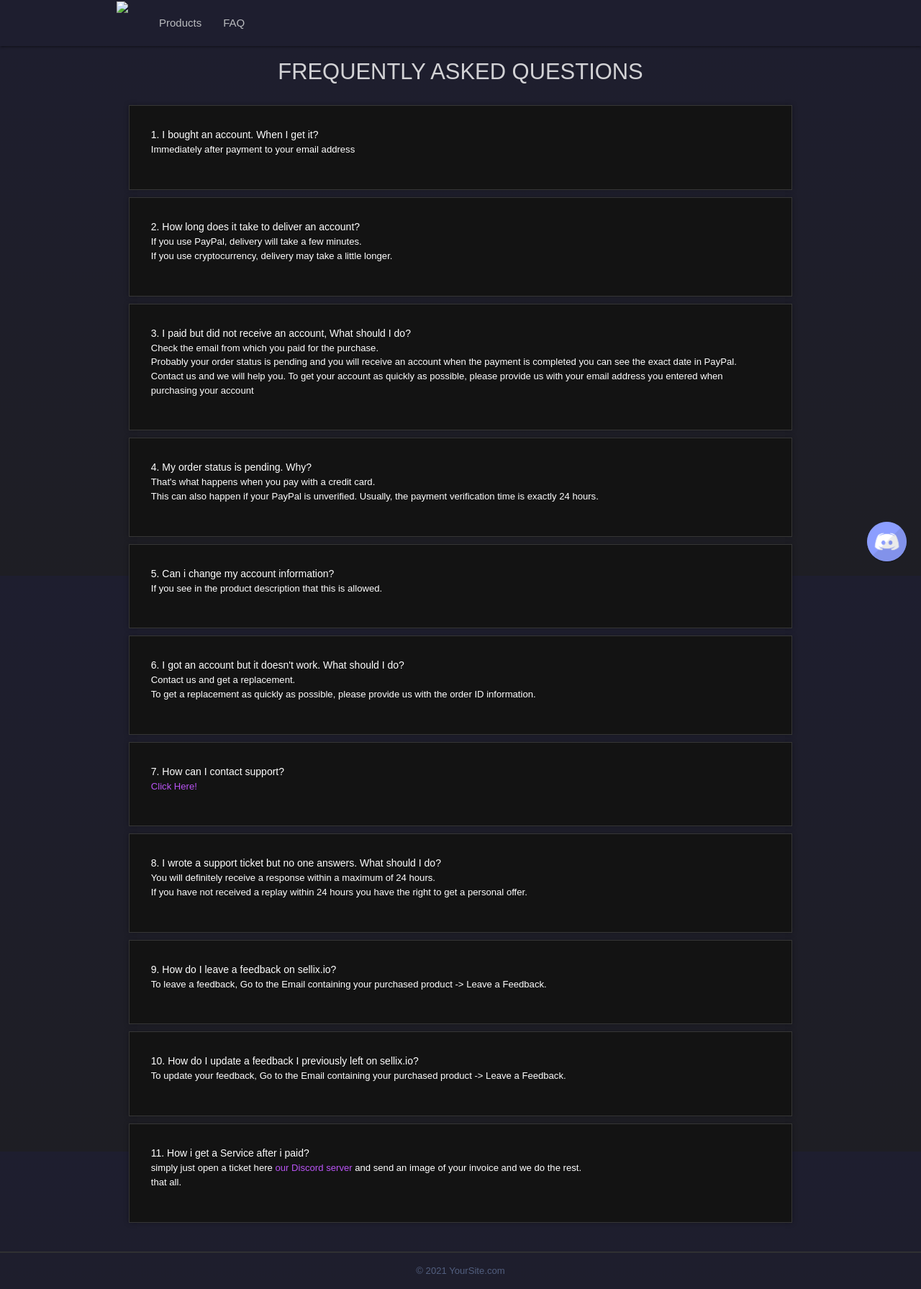
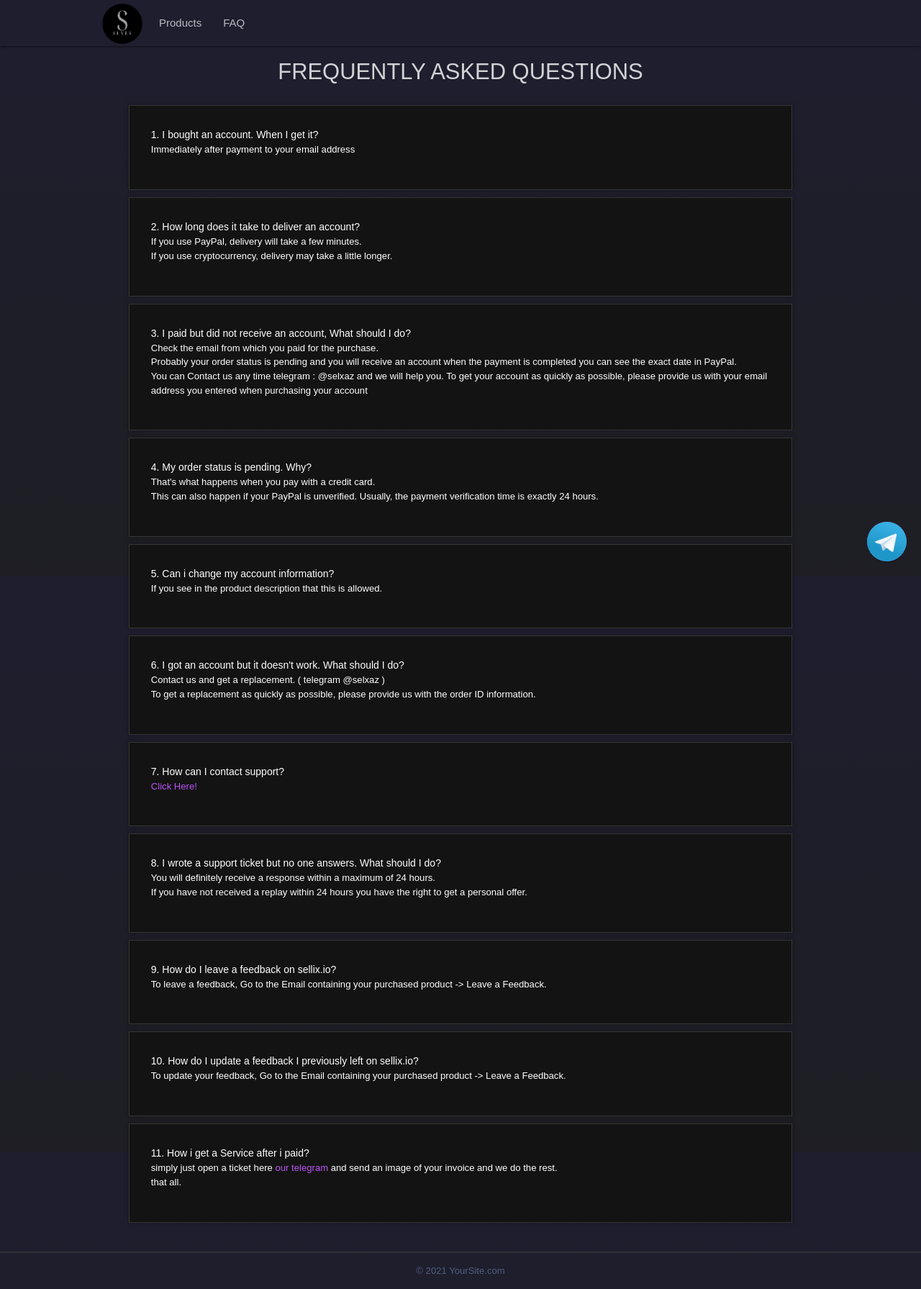
Before and after one commit to Kamisamaja/Test-, a plain HTML site: page faq/index.html in a window 1280 px wide. Shown: the whole page at 72% size. Drawn offline with nearby package versions, Linux system fonts and the light colour scheme.

Commit message:
hell changke

```diff
--- a/faq/index.html
+++ b/faq/index.html
@@ -24,7 +24,7 @@
 </head>
 <body><nav>
 <div class="nav-wrapper">
-<img class="brand-logo" src="../images" height="45px">
+<img class="brand-logo" src="../images/logo.png" height="45px">
 <a href="#" data-target="nav-mobile" class="sidenav-trigger"><i class="material-icons">menu</i></a>
 <ul class="nav-container left hide-on-med-and-down">
 <li><a href="../index.html">Products</a></li>
@@ -68,7 +68,7 @@
 <li>Check the email from which you paid for the purchase.</li>
 <li>Probably your order status is pending and you will receive an account when the payment is
 completed you can see the exact date in PayPal.</li>
-<li>Contact us and we will help you. To get your account as quickly as possible, please provide
+<li>You can Contact us any time telegram : @selxaz and we will help you. To get your account as quickly as possible, please provide
 us
 with your email address you entered when purchasing your account</li>
 </ul>
@@ -95,7 +95,7 @@ with your email address you entered when purchasing your account</li>
 <span class="question">6. I got an account but it doesn't work. What should I do?</span>
 <div class="question-description">
 <ul>
-<li>Contact us and get a replacement.</li>
+<li>Contact us and get a replacement. ( telegram @selxaz ) </li>
 <li>To get a replacement as quickly as possible, please provide us with the order ID
 information.</li>
 </ul>
@@ -105,7 +105,7 @@ information.</li>
 <span class="question">7. How can I contact support?</span>
 <div class="question-description">
 <ul>
-<li><a href="https://discord.com/invite/66Rwx967">Click Here!</a></li>
+<li><a href="https://t.me/selxaz">Click Here!</a></li>
 </ul>
 </div>
 </div>
@@ -138,15 +138,15 @@ information.</li>
 <span class="question">11. How i get a Service after i paid?</span>
 <div class="question-description">
 <ul>
-<li> simply just open a ticket here <a href="https://discord.com" target="_blank">our Discord server</a> and send an image of your invoice and we do the rest.</li>
+<li> simply just open a ticket here <a href="https://t.me/selxaz" target="_blank">our telegram </a> and send an image of your invoice and we do the rest.</li>
 <li>that all.</li>
 </ul>
 </div>
 </div>
 </div>
 </div>
-<a class="discord" href="https://discord.com" target="_blank">
-<img src="../images/discord.png">
+<a class="discord" href="https://t.me/selxaz" target="_blank">
+<img src="../images/telegram.png">
 </a>
 <div class="footer">
 <div class="footer-container">
```
Also changed, not shown: index.html (+3 -3 lines), images/telegram.png (added), 1 other file.
